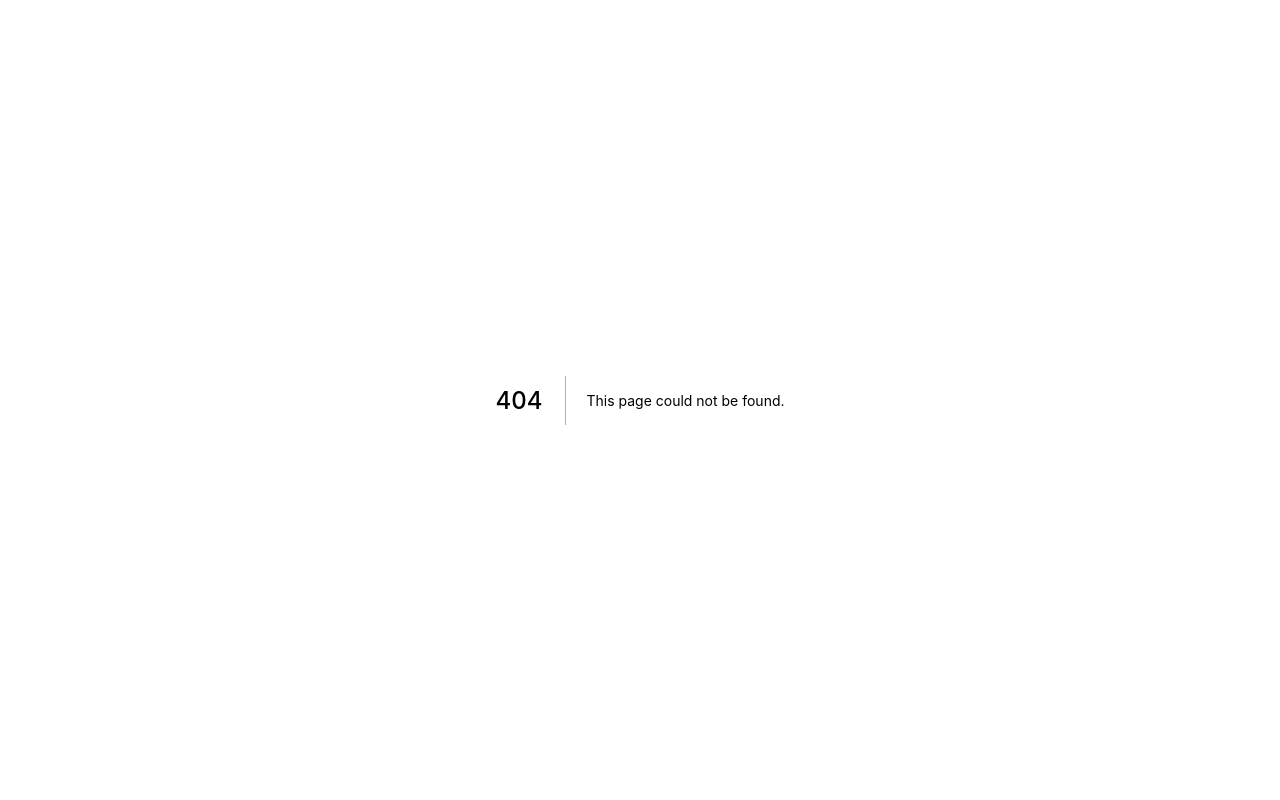
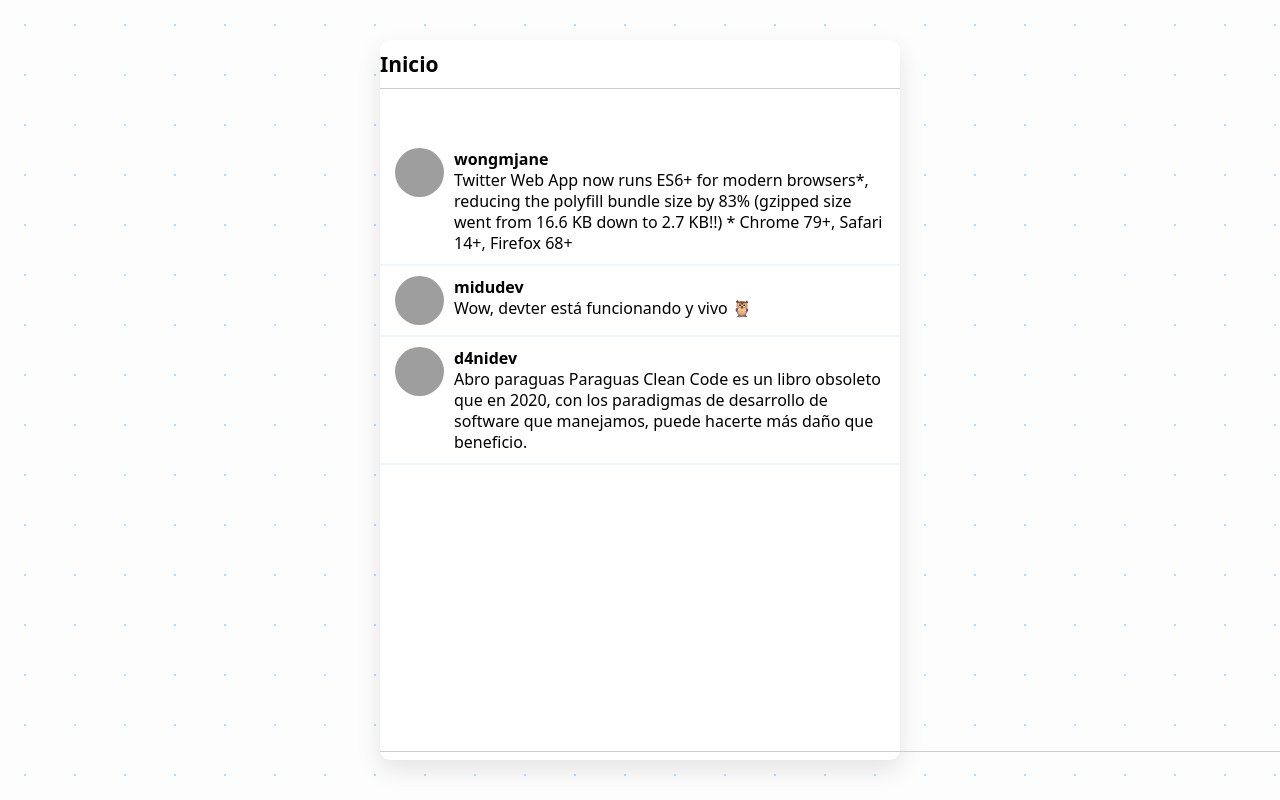
Before and after one commit to Rodrizio343/devter-project, a Next.js app: page /Home in a window 1280 px wide. Before the commit this address had no page. Built offline with nearby package versions, Linux system fonts and the light colour scheme; grey boxes are pictures that could not be loaded.

Commit message:
Create home page

```diff
--- a/components/AppLayout/styles.js
+++ b/components/AppLayout/styles.js
@@ -31,6 +31,7 @@
     border-radius: 10px;
     box-shadow: 0 10px 25px rgba(0, 0, 0, 0.1);
     height: 100%;
+    position: relative;
     width: 100%;
   }
   @media (min-width: ${breackpoints.mobile}) {
--- /dev/null
+++ b/components/Devit/index.js
@@ -0,0 +1,32 @@
+import { Avatar } from "components/Avatar";
+import React from "react";
+
+export const Devit = ({ avatar, username, message, id }) => {
+  return (
+    <>
+      <article>
+        <div>
+          <Avatar alt={username} src={avatar} />
+        </div>
+        <section>
+          <strong>{username}</strong>
+          <p>{message}</p>
+        </section>
+      </article>
+      <style jsx>{`
+        article {
+          border-bottom: 2px solid #eaf7ff;
+          display: flex;
+          padding: 10px 15px;
+        }
+        div {
+          padding-right: 10px;
+        }
+        p {
+          line-height: 1.3125;
+          margin: 0;
+        }
+      `}</style>
+    </>
+  );
+};
--- /dev/null
+++ b/pages/Home/index.js
@@ -0,0 +1,62 @@
+import { useState, useEffect } from "react";
+import AppLayout from "components/AppLayout";
+import { Devit } from "components/Devit";
+
+const HomePage = () => {
+  const [timeline, setTimeline] = useState([]);
+  useEffect(() => {
+    fetch("http://localhost:3000/api/statuses/home_timeline")
+      .then((res) => res.json())
+      .then(setTimeline);
+  }, []);
+  return (
+    <>
+      <AppLayout>
+        <header>
+          <h2>Inicio</h2>
+        </header>
+        <section>
+          {timeline.map(({ avatar, username, message, id }) => {
+            return (
+              <Devit
+                key={id}
+                avatar={avatar}
+                username={username}
+                message={message}
+                id={id}
+              />
+            );
+          })}
+        </section>
+        <nav></nav>
+        <style jsx>{`
+          header {
+            align-items: center;
+            border-bottom: 1px solid #ccc;
+            display: flex;
+            height: 49px;
+            position: sticky;
+            top: 0;
+            width: 100%;
+          }
+          h2 {
+            font-weight: 700;
+            font-size: 21px;
+          }
+          section {
+            padding-top: 49px;
+          }
+          nav {
+            bottom: 0;
+            border-top: 1px solid #ccc;
+            height: 49px;
+            position: fixed;
+            width: 100%;
+          }
+        `}</style>
+      </AppLayout>
+    </>
+  );
+};
+
+export default HomePage;
--- /dev/null
+++ b/pages/api/statuses/home_timeline/index.js
@@ -0,0 +1,37 @@
+const timeline = [
+  {
+    id: "0",
+    avatar:
+      "https://pbs.twimg.com/profile_images/1083714591752941568/Q7LnIANs_reasonably_small.jpg",
+    username: "wongmjane",
+    message: `Twitter Web App now runs ES6+ for modern browsers*, reducing the polyfill bundle size by 83%
+
+  (gzipped size went from 16.6 KB down to 2.7 KB!!)
+
+  * Chrome 79+, Safari 14+, Firefox 68+`,
+  },
+  {
+    id: "1",
+    avatar:
+      "https://pbs.twimg.com/profile_images/1083714591752941568/Q7LnIANs_reasonably_small.jpg",
+    username: "midudev",
+    message: "Wow, devter está funcionando y vivo 🦉",
+    name: "Miguel Ángel Durán",
+  },
+  {
+    id: "2",
+    username: "d4nidev",
+    name: "Daniel de la Cruz",
+    avatar:
+      "https://pbs.twimg.com/profile_images/1083714591752941568/Q7LnIANs_reasonably_small.jpg",
+    message: `Abro paraguas Paraguas
+
+  Clean Code es un libro obsoleto que en 2020, con los paradigmas de desarrollo de software que manejamos, puede hacerte más daño que beneficio.`,
+  },
+];
+
+export default (req, res) => {
+  res.statusCode = 200;
+  res.setHeader("Content-type", "application/json");
+  res.send(JSON.stringify(timeline));
+};
```
Also changed, not shown: 1 other file (tests, documents, lock files or other folders).
